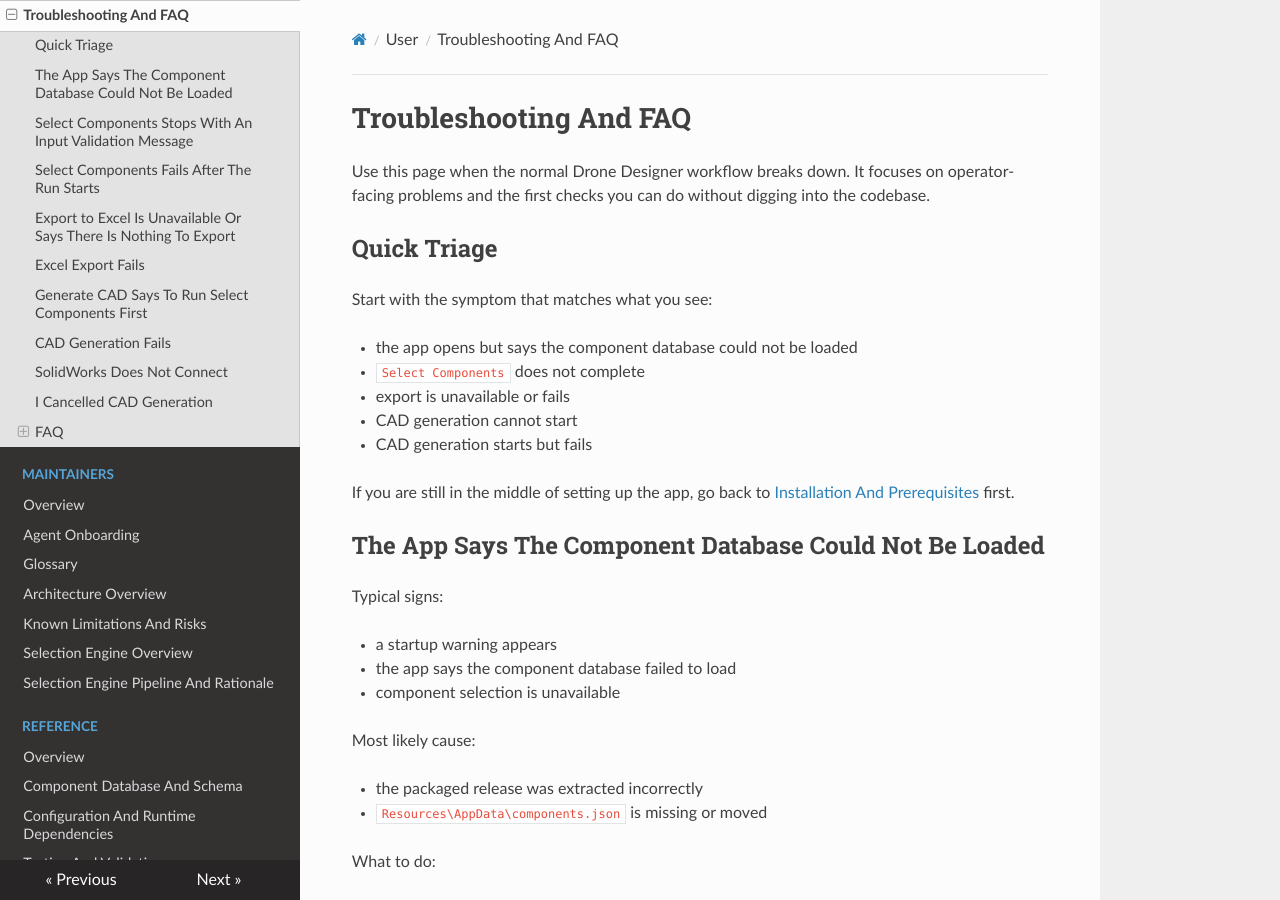
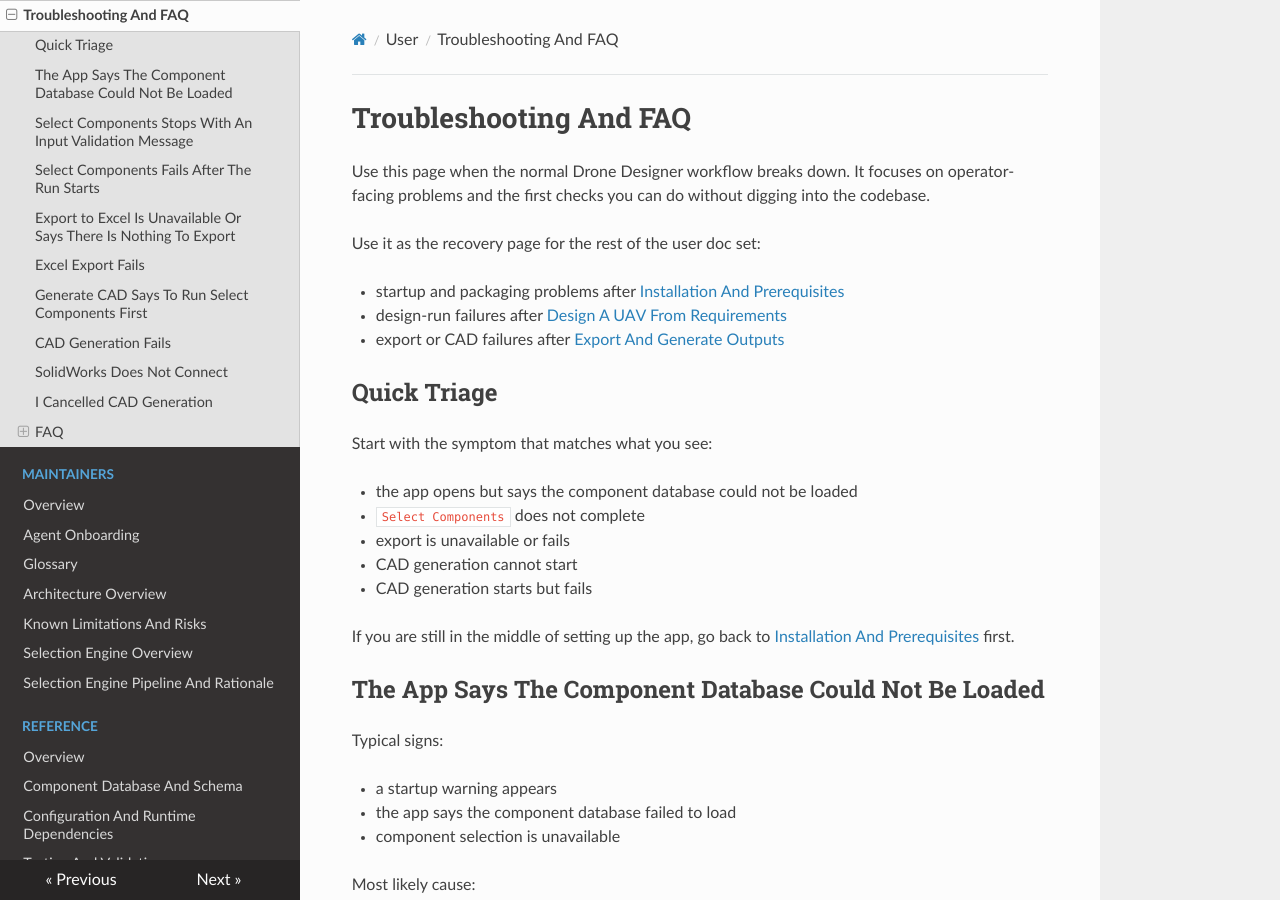
Before and after one commit to EMPAERIAL/Drone-Designer, an MkDocs documentation site: the page built from docs/user/troubleshooting-and-faq.md, in a window 1280 px wide and 900 px high. Built offline with MkDocs 1.6.1, drawn with Linux system fonts in a browser that asks for light colours; nearby versions of some CDN libraries.

Commit message:
Tighten user doc workflow handoffs (#56)

```diff
--- a/docs/user/troubleshooting-and-faq.md
+++ b/docs/user/troubleshooting-and-faq.md
@@ -1,6 +1,12 @@
 # Troubleshooting And FAQ
 
 Use this page when the normal Drone Designer workflow breaks down. It focuses on operator-facing problems and the first checks you can do without digging into the codebase.
+
+Use it as the recovery page for the rest of the user doc set:
+
+- startup and packaging problems after [Installation And Prerequisites](installation-and-prerequisites.md)
+- design-run failures after [Design A UAV From Requirements](workflow-design-a-uav-from-requirements.md)
+- export or CAD failures after [Export And Generate Outputs](workflow-export-and-generate-outputs.md)
 
 ## Quick Triage
 
```
Also changed, not shown: docs/user/installation-and-prerequisites.md (+4 -0 lines), docs/user/workflow-design-a-uav-from-requirements.md (+5 -0 lines), docs/user/workflow-export-and-generate-outputs.md (+4 -0 lines).
